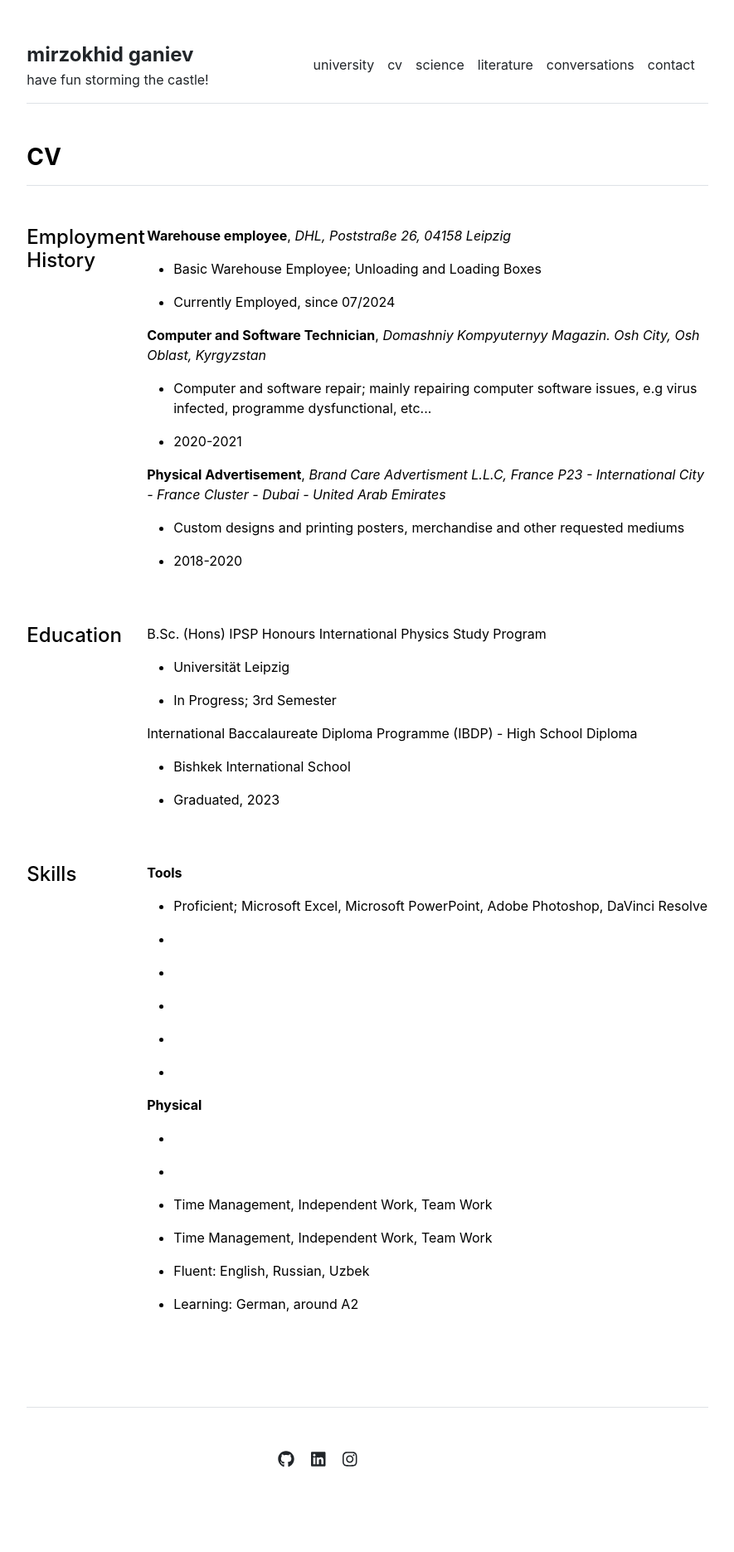
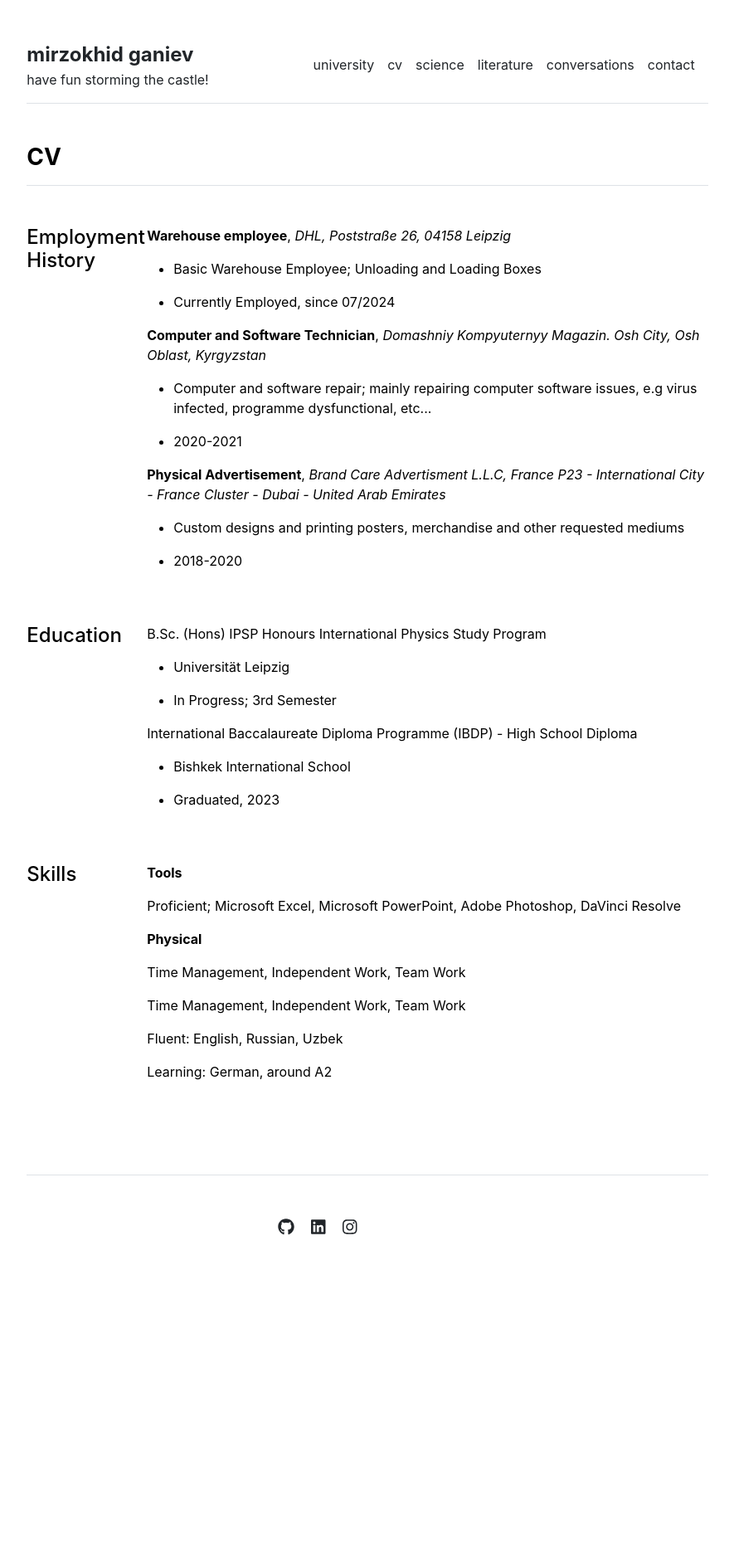
Before and after one commit to Mirzokhid/mirzokhid.github.io, a Jekyll site: the page built from cv.md, in a window 1280 px wide. Shown: the whole page at 83% size, without its empty margins (197-1082 px from the left). Built offline with Jekyll 4.4.1, drawn with Linux system fonts in a browser that asks for light colours; after the commit the page ends 1591 px from its top, so only the background shows below that.

Commit message:
Update cv.html

```diff
--- a/_layouts/cv.html
+++ b/_layouts/cv.html
@@ -42,14 +42,12 @@ layout: default
       <div class="col-md-10">
         {% for section in site.data.cv.skills %}
           <p class="fw-bold">{{ section.title }}</p>
-          <ul>
-            <li><p>{{ section.softwares }}</p></li>
-            <li><p>{{ section.program_lan }}</p></li>
-            <li><p>{{ section.skills}}</p></li>
-            <li><p>{{ section.skills}}</p></li>
-            <li><p>{{ section.lang_f}}</p></li>
-            <li><p>{{ section.lang_l}}</p></li>
-          </ul>
+            <p>{{ section.softwares }}</p>
+            <p>{{ section.program_lan }}</p>
+            <p>{{ section.skills}}</p>
+            <p>{{ section.skills}}</p>
+            <p>{{ section.lang_f}}</p>
+            <p>{{ section.lang_l}}</p>
         {% endfor %}
       </div>
     </div>
```
